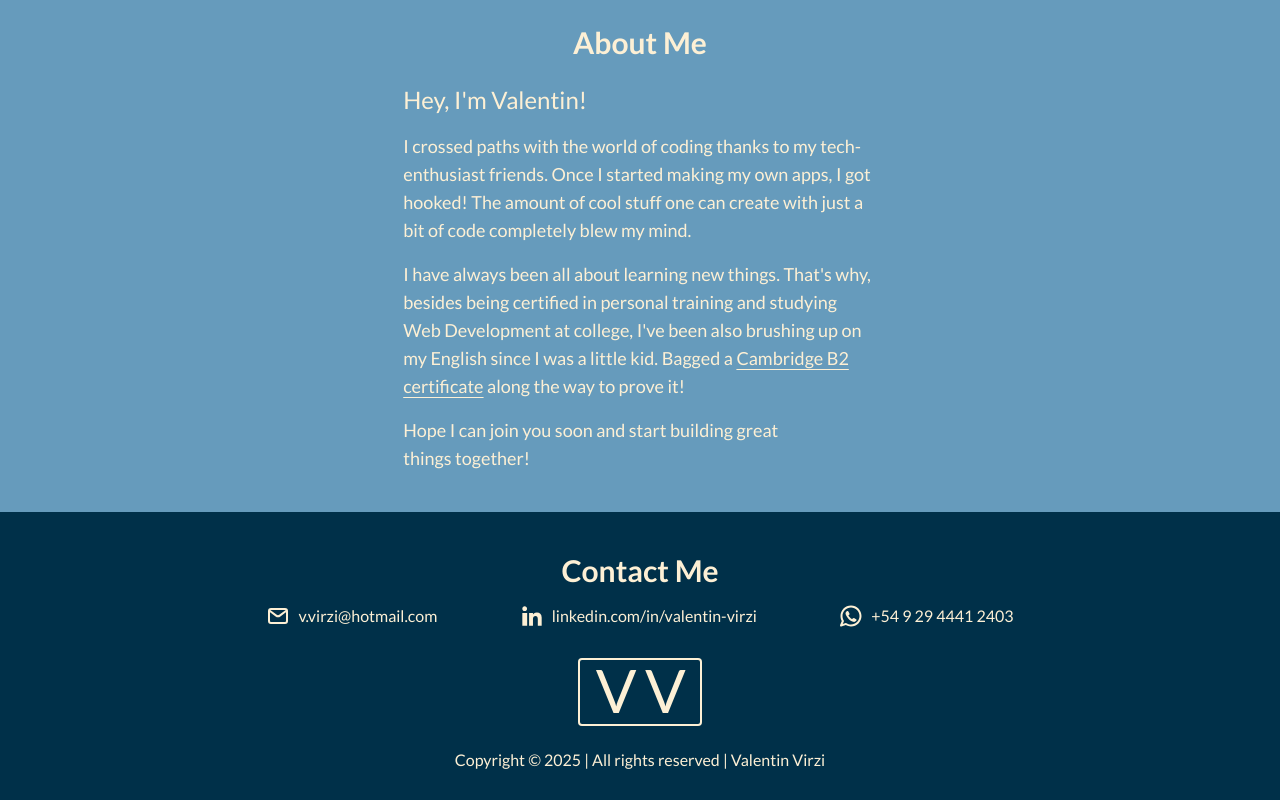
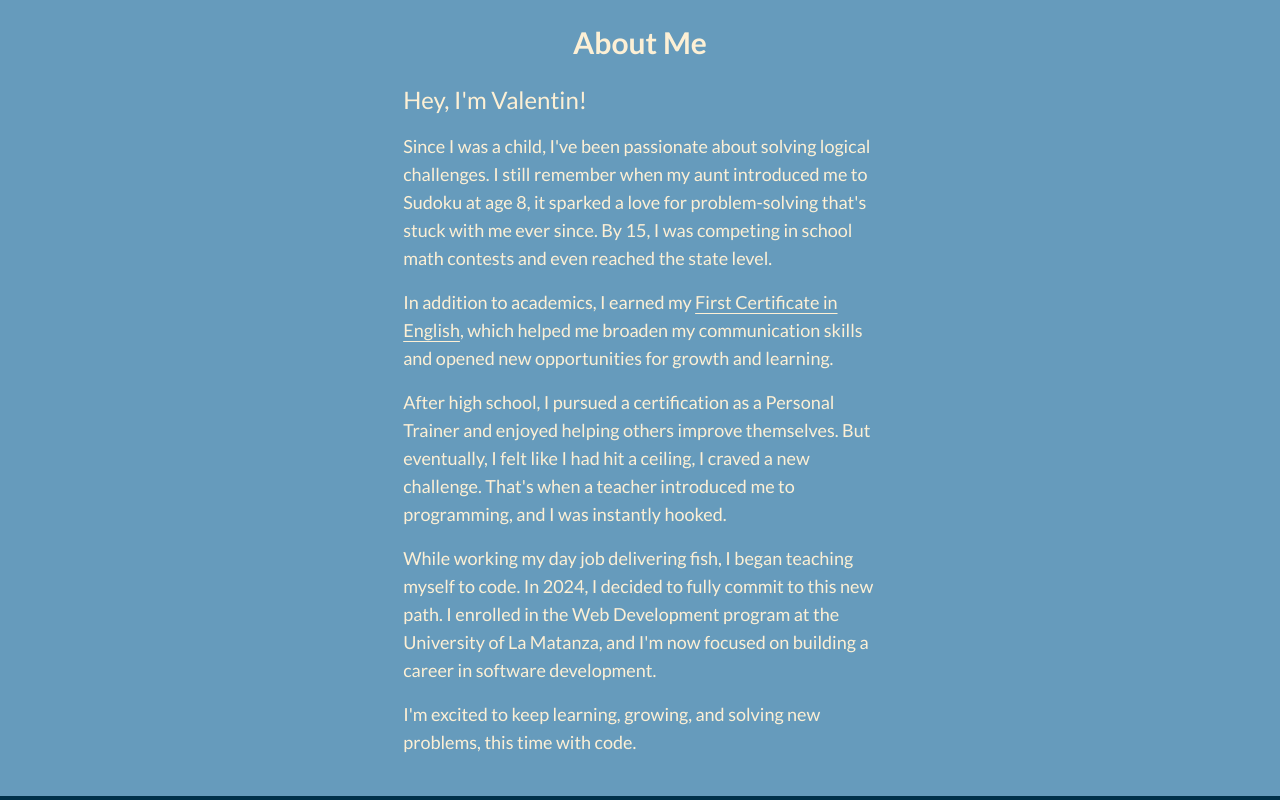
Before and after one commit to valenvirzi/Portfolio-Valentin-Virzi, a React (Vite) app: page / in a window 1280 px wide. Shown: the part 1480-2280 px from the top of the page. Built offline with nearby package versions, Linux system fonts and the light colour scheme.

Commit message:
About me

```diff
--- a/src/pages/HomePage.tsx
+++ b/src/pages/HomePage.tsx
@@ -63,28 +63,42 @@ export default function HomePage() {
           <div className="flex flex-col gap-4 text-pretty xl:w-2/5">
             <h4 className="text-xl lg:text-2xl">Hey, I'm Valentin!</h4>
             <p className="lg:text-lg">
-              I crossed paths with the world of coding thanks to my
-              tech-enthusiast friends. Once I started making my own apps, I got
-              hooked! The amount of cool stuff one can create with just a bit of
-              code completely blew my mind.
+              Since I was a child, I've been passionate about solving logical
+              challenges. I still remember when my aunt introduced me to Sudoku
+              at age 8, it sparked a love for problem-solving that's stuck with
+              me ever since. By 15, I was competing in school math contests and
+              even reached the state level.
             </p>
             <p className="lg:text-lg">
-              I have always been all about learning new things. That's why,
-              besides being certified in personal training and studying Web
-              Development at college, I've been also brushing up on my English
-              since I was a little kid. Bagged a{" "}
+              In addition to academics, I earned my{" "}
               <a
                 className="underline underline-offset-4"
                 href="https://drive.google.com/file/d/1FjKJgEM2m_mlG9ZJx5mduKFYpt4N1Q6E/view"
                 target="_blank"
                 rel="noopener noreferrer"
               >
-                Cambridge B2 certificate
-              </a>{" "}
-              along the way to prove it!
+                First Certificate in English
+              </a>
+              , which helped me broaden my communication skills and opened new
+              opportunities for growth and learning.
             </p>
             <p className="lg:text-lg">
-              Hope I can join you soon and start building great things together!
+              After high school, I pursued a certification as a Personal Trainer
+              and enjoyed helping others improve themselves. But eventually, I
+              felt like I had hit a ceiling, I craved a new challenge. That's
+              when a teacher introduced me to programming, and I was instantly
+              hooked.
+            </p>
+            <p className="lg:text-lg">
+              While working my day job delivering fish, I began teaching myself
+              to code. In 2024, I decided to fully commit to this new path. I
+              enrolled in the Web Development program at the University of La
+              Matanza, and I'm now focused on building a career in software
+              development.
+            </p>
+            <p className="lg:text-lg">
+              I'm excited to keep learning, growing, and solving new problems,
+              this time with code.
             </p>
           </div>
         </div>
```
